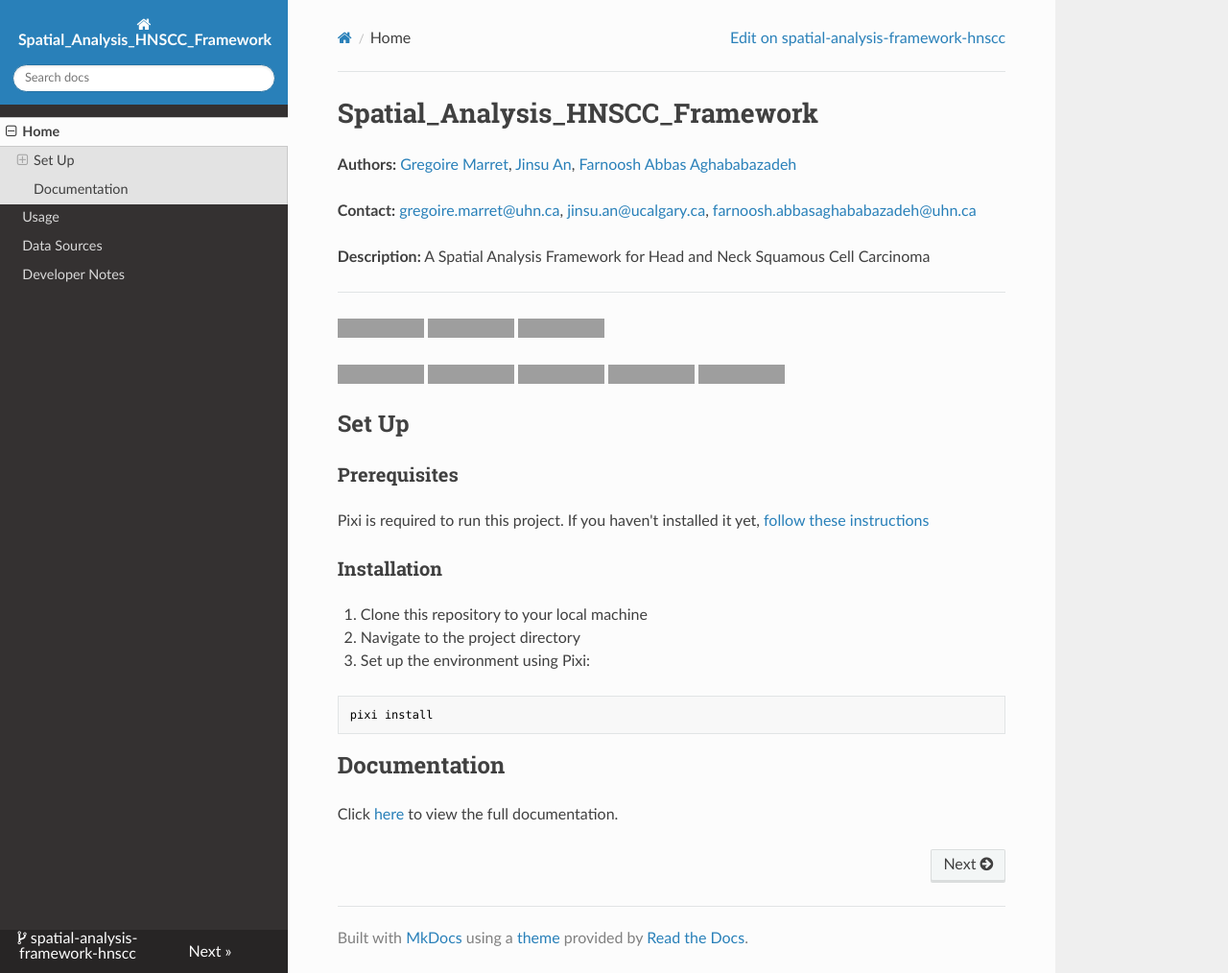
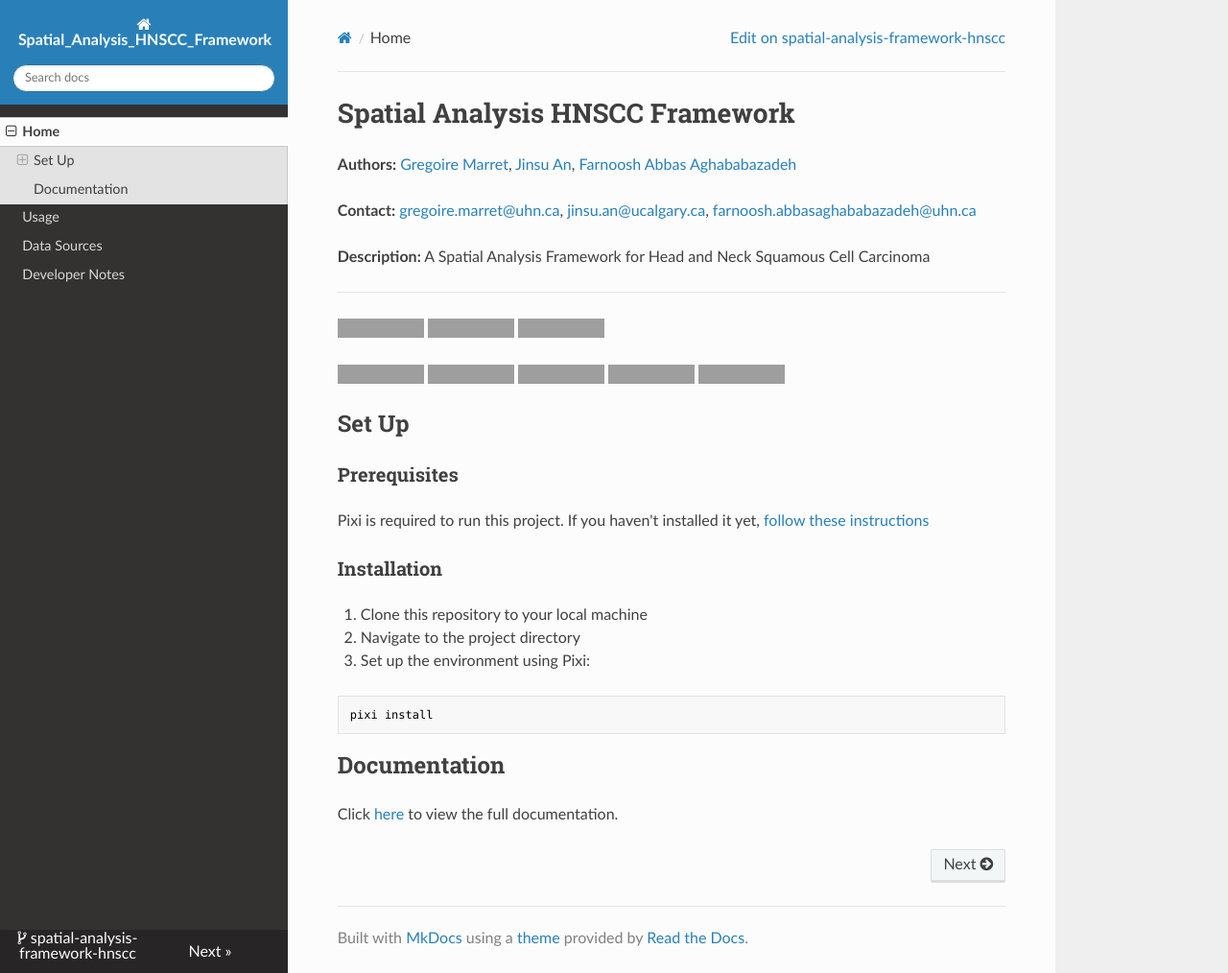
Before and after one commit to bhklab/spatial-analysis-framework-hnscc, an MkDocs documentation site: the page built from docs/README.md, in a window 1280 px wide and 1014 px high, cut to the strip 0-1014 px from the top of the window. Shown: the whole strip at 96% size. Built offline with MkDocs 1.6.1, drawn with Linux system fonts in a browser that asks for light colours; nearby versions of some CDN libraries; grey boxes are pictures that could not be loaded.

```diff
--- a/docs/README.md
+++ b/docs/README.md
@@ -1,4 +1,4 @@
-# Spatial_Analysis_HNSCC_Framework
+# Spatial Analysis HNSCC Framework
 
 **Authors:** [Gregoire Marret](https://github.com/gmarret), [Jinsu An](https://github.com/Jinsuan-UofC), [Farnoosh Abbas Aghababazadeh](https://github.com/RibaA)
 
```
